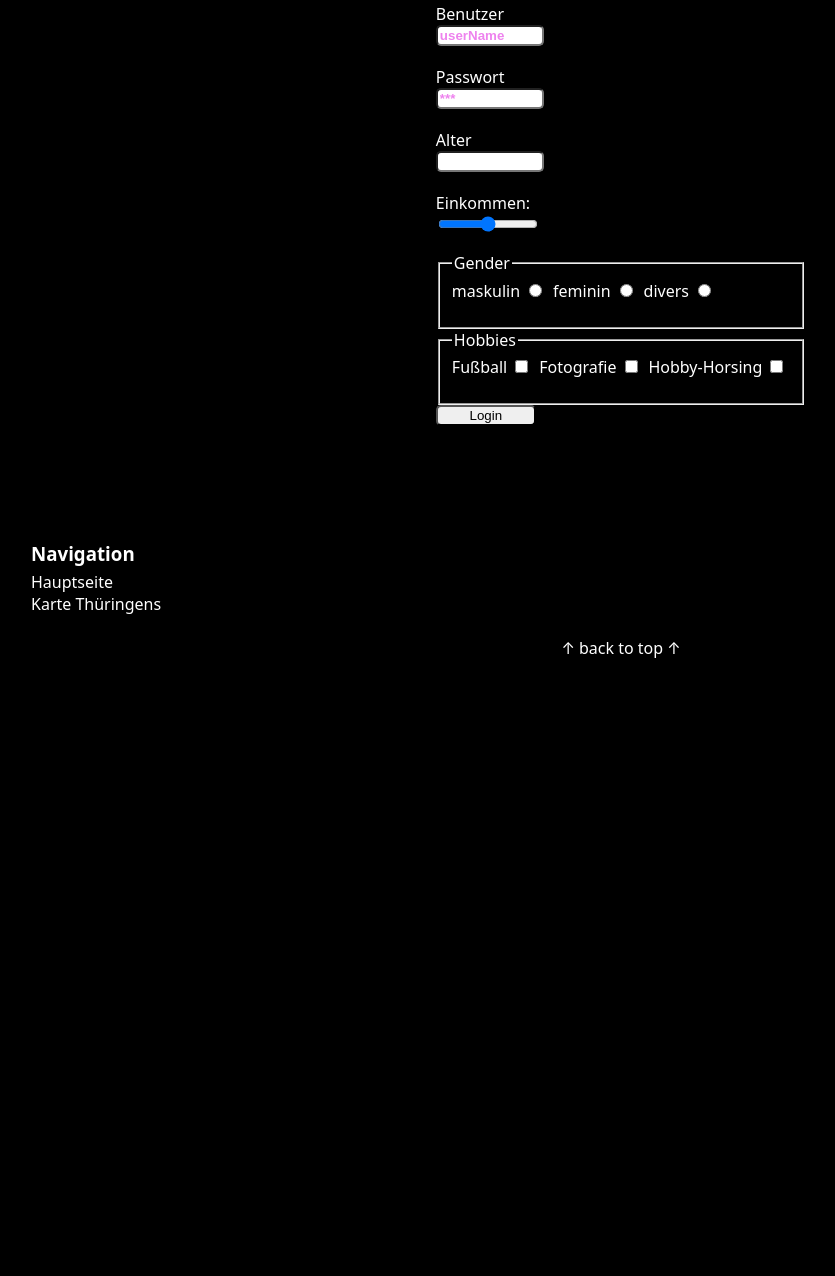
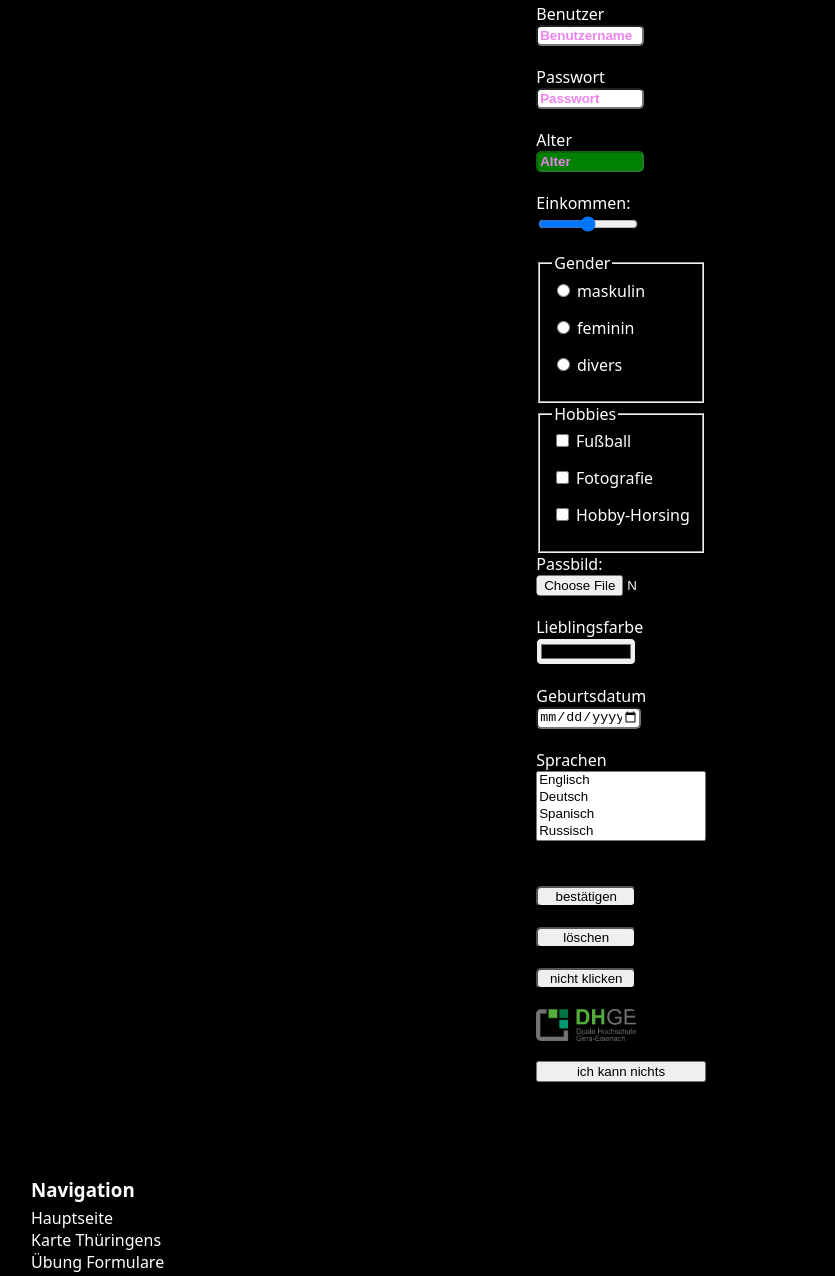
Before and after one commit to neosimmerling/webdev-semester-5, a plain HTML site: page Einführung_WebDev/formulare.html in a window 1280 px wide. Shown: the part 172-1448 px from the top of the page, without its empty margins (19-854 px from the left). Before the commit the page ends 856 px from the top, so only its background shows below. Drawn offline with Linux system fonts and the light colour scheme.

Commit message:
Vorlesung am 27.10.2025

```diff
--- /dev/null
+++ b/Einführung_WebDev/formular-übung.css
@@ -0,0 +1,88 @@
+body {
+  background: lightgray;
+  color: #111;
+  font-family: system-ui, -apple-system, BlinkMacSystemFont, 'Segoe UI', Roboto, Oxygen, Ubuntu, Cantarell, 'Open Sans', 'Helvetica Neue', sans-serif;
+}
+
+.login-card {
+  max-width: 750px;
+  display: flex;
+  flex-direction: column;
+  padding: 35px 40px;
+  border-radius: 18px;
+  background-color: #ffffff;
+  box-shadow: 0 8px 24px rgba(0, 0, 0, 0.15);
+  transition: box-shadow 0.3s ease, transform 0.2s ease;
+}
+
+.login-card h1 {
+  text-align: center;
+  margin-top: 0;
+  font-size: xx-large;
+  margin-bottom: 0;
+}
+
+.mittig {
+  display: flex;
+  justify-content: center;
+}
+
+input {
+  padding: 10px;
+  border: 1px solid #ccc;
+  border-radius: 8px;
+  font-size: 1rem;
+  transition: border-color 0.2s ease, box-shadow 0.2s ease;
+}
+
+input:focus {
+  outline: none;
+  border-color: #3b82f6;
+  box-shadow: 0 0 0 3px rgba(59, 130, 246, 0.25);
+}
+
+button {
+  color: white;
+  border: none;
+  border-radius: 8px;
+  padding: 10px 0;
+  font-size: 1rem;
+  cursor: pointer;
+  transition: all 0.2s ease;
+  margin: 20px 0px 0px 0px;
+}
+
+button[type="submit"] {
+  background-color: #16a34a;
+}
+
+button[type="reset"] {
+  background-color: #dc2626;
+}
+
+button[type="submit"]:hover {
+    background-color: black;
+    color: green;
+}
+
+button[type="reset"]:hover {
+    background-color: black;
+    color: red;
+}
+
+button:active {
+  transform: scale(0.97);
+}
+
+a[href="#top"] {
+  display: flex;
+  justify-content: center;
+  margin-top: 20px;
+  font-weight: 600;
+}
+
+label {
+    margin-top: 15px;
+    margin-bottom: 5px;
+    display: block;
+}
--- a/Einführung_WebDev/formular.css
+++ b/Einführung_WebDev/formular.css
@@ -30,3 +30,25 @@ h1 {
     color: violet;
     font-weight: bold;
 }
+
+.column {
+    display: flex;
+    flex-direction: column;
+}
+
+.column>input {
+    margin-top: 0 !important;
+}
+
+.breiteFelder {
+    color: aliceblue; /* geht irgendwie nicht */
+    width: 200px;
+}
+
+:disabled {
+    background-color: green;
+}
+
+select {
+    margin-bottom: 45px;
+}
--- a/Einführung_WebDev/formulare.html
+++ b/Einführung_WebDev/formulare.html
@@ -26,50 +26,64 @@
             </datalist>
         </form>
 
-        <form action="" method="get" id="formular">   <!--get ist standard-->
+        <form action="" method="post" id="formular" enctype="multipart/form-data">   <!--methode get ist standard-->
             <label for="user">Benutzer</label>
-            <input type="text" name="user" id="user" placeholder="userName" minlength="8" maxlength="15">
+            <input type="text" name="user" id="user" placeholder="Benutzername" minlength="8" maxlength="15" required>
 
             <label for="user">Passwort</label>
-            <input type="password" name="pwd" id="pwd" placeholder="***" minlength="8" required>
+            <input type="password" name="pwd" id="pwd" placeholder="Passwort" minlength="8" required>
 
             <label for="age">Alter</label>
-            <input type="number" id="age" name="age" min="0" max="98" step="1">
+            <input type="number" id="age" name="age" min="0" max="98" step="1" placeholder="Alter" disabled>
 
             <label for="incomming">Einkommen:</label>
             <input type="range" id="einkommen" step="10">
 
-            <fieldset>
+            <fieldset class="column">
                 <legend>Gender</legend>
-                <label for="man">maskulin</label>
-                <input type="radio" name="gender" value="1">
-
-                <label for="woman">feminin</label>
-                <input type="radio" name="gender" value="2">
-
-                <label for="dovers">divers</label>
-                <input type="radio" name="gender" value="3">
+                <label for="man"><input type="radio" name="gender" value="1">maskulin</label>
+                <label for="woman"><input type="radio" name="gender" value="2">feminin</label>
+                <label for="dovers"><input type="radio" name="gender" value="3">divers</label>
             </fieldset>
 
-            <fieldset>
+            <fieldset class="column">
                 <legend>Hobbies</legend>
-                <label for="soccer">Fußball</label>
-                <input type="checkbox" name="hobbies" value="1">
-
-                <label for="photo">Fotografie</label>
-                <input type="checkbox" name="hobbies" value="2">
-
-                <label for="hobbyhorsing">Hobby-Horsing</label>
-                <input type="checkbox" name="hobbies" value="3">
+                <label for="soccer"><input type="checkbox" name="hobbies" value="1">Fußball</label>
+                <label for="photo"><input type="checkbox" name="hobbies" value="2">Fotografie</label>
+                <label for="hobbyhorsing"><input type="checkbox" name="hobbies" value="3">Hobby-Horsing</label>
             </fieldset>
 
-            <input type="submit" value="Login">
+            <input type="hidden" name="id" value="123">
+
+            <label for="foto">Passbild:</label>
+            <input type="file" id="foto" name="foto" size="50" class="breiteFelder">
+
+            <label for="farbe">Lieblingsfarbe</label>
+            <input type="color" name="color" id="color">
+
+            <label for="Gebdate">Geburtsdatum</label>
+            <input type="date" name="Gebdate" id="Gebdate">
+
+            <label for="sprache">Sprachen</label>
+            <select name="sprache" id="sprache" multiple>
+                <option value="en">Englisch</option>
+                <option value="de">Deutsch</option>
+                <option value="esp">Spanisch</option>
+                <option value="ru">Russisch</option>
+            </select>
+
+            <input type="submit" value="bestätigen">
+            <input type="reset" value="löschen">
+            <input type="button" value="nicht klicken">
+            <input type="image" src="img/DHGE-logo-farbig.png" value="bestätigen"> <!-- automatisch submit-Button -->
+            <button type="button">ich kann nichts</button>
         </form>
 
     <br><br><br>
     <h3>Navigation</h3>
     <a href="halloPI23.html#p1-content-dhge">Hauptseite</a> <br>
     <a href="Image-Map.html">Karte Thüringens</a> <br>
+    <a href="formular2.html">Übung Formulare</a> <br>
     <br> <a href="#top" style="justify-content: center; display:flex">↑ back to top ↑</a>
 </body>
 </html>
```
Also changed, not shown: Einführung_WebDev/formular2.html (added, +43 -0 lines), Einführung_WebDev/halloPI23.html (+10 -1 lines).
